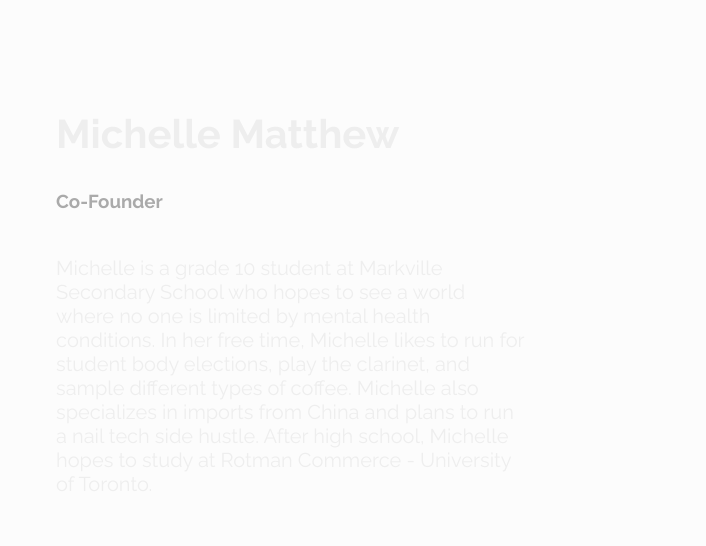
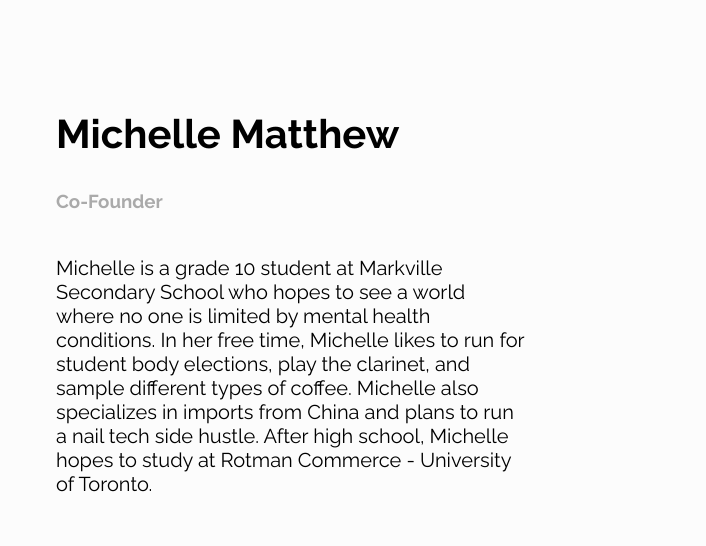
Before and after one commit to RichardLi-1/Glimmers-of-Hope, a plain HTML site: page michelle.html in a window 1280 px wide. Shown: the part 143-689 px from the top of the page, 574-1280 px from the left. Drawn offline with nearby package versions, Linux system fonts and the light colour scheme.

Commit message:
Update michelle.html

```diff
--- a/michelle.html
+++ b/michelle.html
@@ -30,9 +30,9 @@
     <img src="michelle-new.png">
   </div>
   <div class="profile-info" style="margin-right:20px;">
-    <h2 class="common-font" style="font-size:40px; color:#EEE;">Michelle Matthew</h2>
+    <h2 class="common-font profile-text" style="font-size:40px;">Michelle Matthew</h2>
     <h3 class="common-font" style="color:#AAA";>Co-Founder</h3>
-    <p class="common-font" style="font-size:20px;color:#EEE;"><br>Michelle is a grade 10 student at Markville Secondary School who hopes to see a world where no one is limited by mental health conditions. In her free time, Michelle likes to run for student body elections, play the clarinet, and sample different types of coffee. Michelle also specializes in imports from China and plans to run a nail tech side hustle. After high school, Michelle hopes to study at Rotman Commerce - University of Toronto.</p>
+    <p class="common-font profile-text" style="font-size:20px;"><br>Michelle is a grade 10 student at Markville Secondary School who hopes to see a world where no one is limited by mental health conditions. In her free time, Michelle likes to run for student body elections, play the clarinet, and sample different types of coffee. Michelle also specializes in imports from China and plans to run a nail tech side hustle. After high school, Michelle hopes to study at Rotman Commerce - University of Toronto.</p>
   </div>
 </section>
 
```
